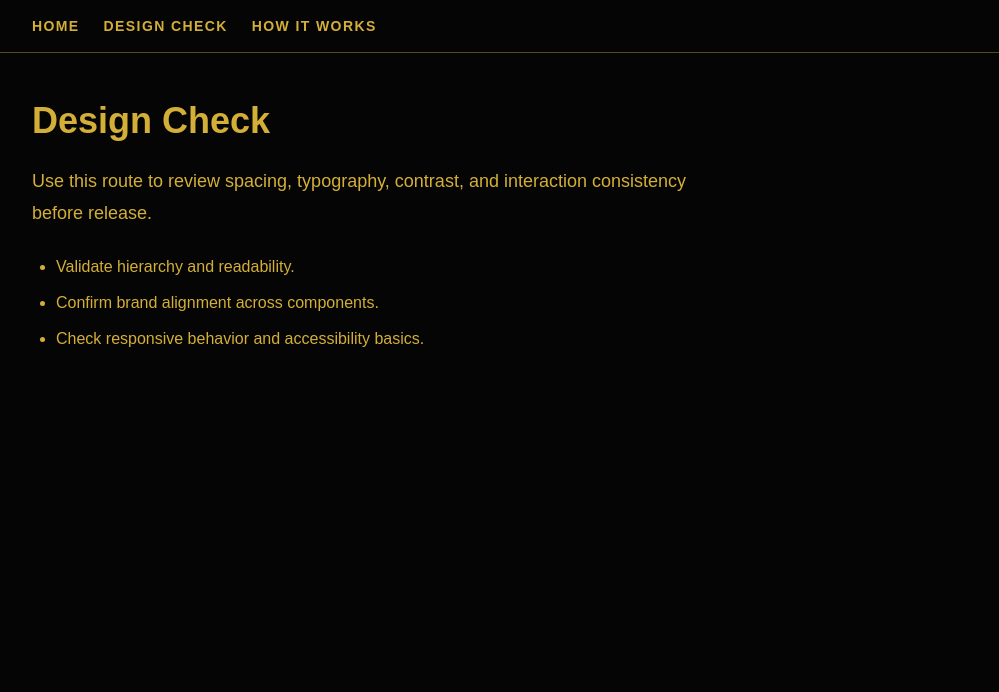
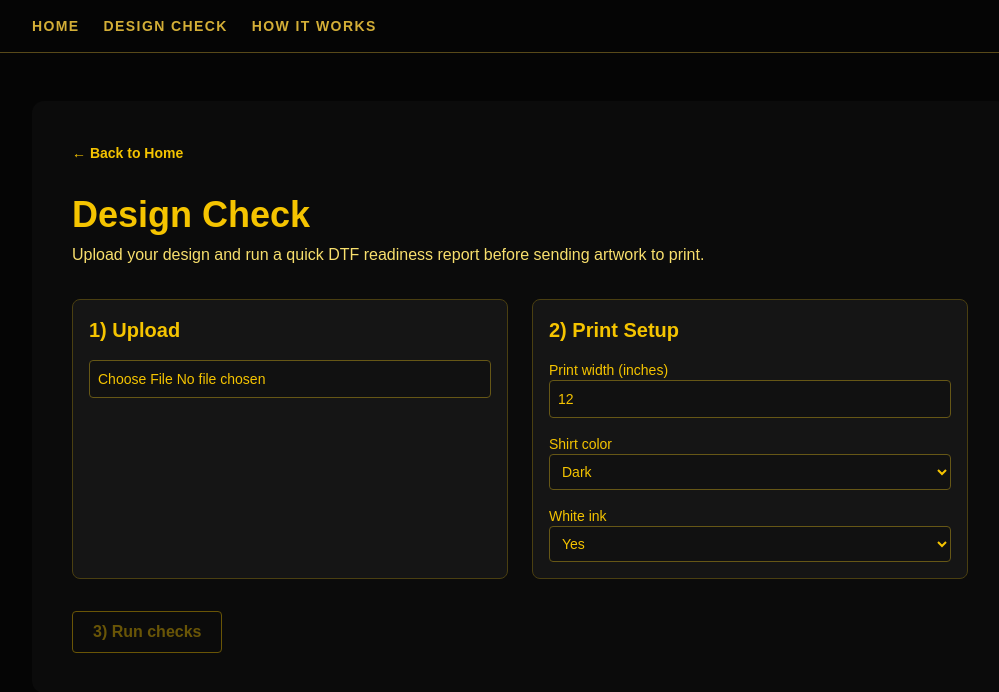
Before and after one commit to reginabaker7-lang/pressready-v2, a Next.js app in the folder app/: page /check in a window 1280 px wide. Shown: the top 692 px of the page, without its empty margins (120-1119 px from the left). Built offline with nearby package versions, Linux system fonts and the light colour scheme.

Commit message:
Implement DTF readiness checker on /check

```diff
--- a/app/app/check/page.tsx
+++ b/app/app/check/page.tsx
@@ -1,16 +1,266 @@
+"use client";
+
+import Link from "next/link";
+import { ChangeEvent, useEffect, useMemo, useState } from "react";
+
+type ShirtColor = "Light" | "Dark";
+type CheckStatus = "Pass" | "Warning" | "Error";
+
+type ResultCard = {
+  title: string;
+  status: CheckStatus;
+  message: string;
+  suggestion?: string;
+};
+
+const statusClasses: Record<CheckStatus, string> = {
+  Pass: "border-emerald-400 text-emerald-300",
+  Warning: "border-amber-400 text-amber-300",
+  Error: "border-rose-400 text-rose-300",
+};
+
 export default function DesignCheckPage() {
+  const [uploadedFile, setUploadedFile] = useState<File | null>(null);
+  const [previewUrl, setPreviewUrl] = useState<string | null>(null);
+  const [imageWidthPx, setImageWidthPx] = useState<number | null>(null);
+  const [imageHeightPx, setImageHeightPx] = useState<number | null>(null);
+  const [printWidthIn, setPrintWidthIn] = useState<number>(12);
+  const [shirtColor, setShirtColor] = useState<ShirtColor>("Dark");
+  const [whiteInk, setWhiteInk] = useState<boolean>(true);
+  const [results, setResults] = useState<ResultCard[] | null>(null);
+
+  const acceptedTypes = useMemo(() => ["image/png", "image/jpeg", "image/svg+xml"], []);
+
+  const getFileExtension = (name: string) => name.split(".").pop()?.toLowerCase() ?? "";
+
+  useEffect(() => {
+    return () => {
+      if (previewUrl) {
+        URL.revokeObjectURL(previewUrl);
+      }
+    };
+  }, [previewUrl]);
+
+  const handleFileChange = (event: ChangeEvent<HTMLInputElement>) => {
+    const file = event.target.files?.[0];
+    setResults(null);
+
+    if (!file) {
+      setUploadedFile(null);
+      setPreviewUrl(null);
+      setImageWidthPx(null);
+      setImageHeightPx(null);
+      return;
+    }
+
+    const extension = getFileExtension(file.name);
+    const validExtension = ["png", "jpg", "jpeg", "svg"].includes(extension);
+
+    if (!acceptedTypes.includes(file.type) && !validExtension) {
+      alert("Please upload a PNG, JPG/JPEG, or SVG file.");
+      event.target.value = "";
+      return;
+    }
+
+    const nextPreviewUrl = URL.createObjectURL(file);
+    const image = new Image();
+    image.onload = () => {
+      setImageWidthPx(image.naturalWidth);
+      setImageHeightPx(image.naturalHeight);
+    };
+    image.onerror = () => {
+      setImageWidthPx(null);
+      setImageHeightPx(null);
+    };
+
+    image.src = nextPreviewUrl;
+    setUploadedFile(file);
+    setPreviewUrl(nextPreviewUrl);
+  };
+
+  const runChecks = () => {
+    if (!uploadedFile || !imageWidthPx || !imageHeightPx || printWidthIn <= 0) {
+      return;
+    }
+
+    const extension = getFileExtension(uploadedFile.name);
+    const isJpg = extension === "jpg" || extension === "jpeg" || uploadedFile.type === "image/jpeg";
+    const effectiveDPI = imageWidthPx / printWidthIn;
+    const roundedDPI = Math.round(effectiveDPI);
+
+    const transparencyCard: ResultCard = isJpg
+      ? {
+          title: "Transparency check",
+          status: "Warning",
+          message: "JPG cannot be transparent.",
+          suggestion: "Use PNG or SVG if you need transparent background areas.",
+        }
+      : {
+          title: "Transparency check",
+          status: "Pass",
+          message: "OK (Transparency supported).",
+        };
+
+    const resolutionCard: ResultCard =
+      effectiveDPI < 150
+        ? {
+            title: "Resolution (effective DPI)",
+            status: "Error",
+            message: `Effective DPI: ${roundedDPI}.`,
+            suggestion: "Increase image pixel width or reduce print width to reach at least 220 DPI.",
+          }
+        : effectiveDPI < 220
+          ? {
+              title: "Resolution (effective DPI)",
+              status: "Warning",
+              message: `Effective DPI: ${roundedDPI}.`,
+              suggestion: "For stronger print sharpness, target 220+ DPI.",
+            }
+          : {
+              title: "Resolution (effective DPI)",
+              status: "Pass",
+              message: `Effective DPI: ${roundedDPI}.`,
+            };
+
+    const whiteInkCard: ResultCard =
+      shirtColor === "Dark" && !whiteInk
+        ? {
+            title: "Dark shirt + white ink",
+            status: "Error",
+            message: "High risk: no white ink.",
+            suggestion: "Enable white ink for dark garments to preserve color vibrancy.",
+          }
+        : {
+            title: "Dark shirt + white ink",
+            status: "Pass",
+            message: "Configuration looks safe for garment color.",
+          };
+
+    const detailCard: ResultCard =
+      imageWidthPx < 2000
+        ? {
+            title: "Small details risk",
+            status: "Warning",
+            message: "May lose fine details when printed large.",
+            suggestion: "Use a wider source image to better preserve intricate elements.",
+          }
+        : {
+            title: "Small details risk",
+            status: "Pass",
+            message: "Pixel width is likely sufficient for finer details.",
+          };
+
+    setResults([transparencyCard, resolutionCard, whiteInkCard, detailCard]);
+  };
+
+  const canRunChecks = Boolean(uploadedFile && imageWidthPx && imageHeightPx && printWidthIn > 0);
+
   return (
-    <section className="space-y-6">
-      <h1 className="text-4xl font-bold">Design Check</h1>
-      <p className="max-w-2xl text-lg leading-8">
-        Use this route to review spacing, typography, contrast, and interaction consistency before
-        release.
-      </p>
-      <ul className="list-disc space-y-2 pl-6 text-base leading-7">
-        <li>Validate hierarchy and readability.</li>
-        <li>Confirm brand alignment across components.</li>
-        <li>Check responsive behavior and accessibility basics.</li>
-      </ul>
+    <section className="space-y-8 rounded-xl bg-[#0b0b0b] p-6 text-[#f5c400] md:p-10">
+      <Link className="inline-flex items-center text-sm font-semibold hover:underline" href="/">
+        ← Back to Home
+      </Link>
+
+      <header className="space-y-2">
+        <h1 className="text-4xl font-bold">Design Check</h1>
+        <p className="max-w-3xl text-base text-[#f8df6d]">
+          Upload your design and run a quick DTF readiness report before sending artwork to print.
+        </p>
+      </header>
+
+      <div className="grid gap-6 md:grid-cols-2">
+        <div className="space-y-4 rounded-lg border border-[#4a3f11] bg-[#151515] p-4">
+          <h2 className="text-xl font-semibold">1) Upload</h2>
+          <input
+            accept=".png,.jpg,.jpeg,.svg,image/png,image/jpeg,image/svg+xml"
+            className="w-full rounded border border-[#665716] bg-[#111] p-2 text-sm"
+            onChange={handleFileChange}
+            type="file"
+          />
+          {previewUrl && (
+            <div className="space-y-3">
+              <img
+                alt="Uploaded design preview"
+                className="h-44 w-44 rounded border border-[#665716] object-contain"
+                src={previewUrl}
+              />
+              <p className="text-sm text-[#f8df6d]">
+                Size: {imageWidthPx ?? "-"} x {imageHeightPx ?? "-"} px
+              </p>
+            </div>
+          )}
+        </div>
+
+        <div className="space-y-4 rounded-lg border border-[#4a3f11] bg-[#151515] p-4">
+          <h2 className="text-xl font-semibold">2) Print Setup</h2>
+
+          <label className="block space-y-2 text-sm">
+            <span>Print width (inches)</span>
+            <input
+              className="w-full rounded border border-[#665716] bg-[#111] p-2"
+              min={0.1}
+              onChange={(e) => setPrintWidthIn(Number(e.target.value))}
+              step={0.1}
+              type="number"
+              value={printWidthIn}
+            />
+          </label>
+
+          <label className="block space-y-2 text-sm">
+            <span>Shirt color</span>
+            <select
+              className="w-full rounded border border-[#665716] bg-[#111] p-2"
+              onChange={(e) => setShirtColor(e.target.value as ShirtColor)}
+              value={shirtColor}
+            >
+              <option value="Light">Light</option>
+              <option value="Dark">Dark</option>
+            </select>
+          </label>
+
+          <label className="block space-y-2 text-sm">
+            <span>White ink</span>
+            <select
+              className="w-full rounded border border-[#665716] bg-[#111] p-2"
+              onChange={(e) => setWhiteInk(e.target.value === "Yes")}
+              value={whiteInk ? "Yes" : "No"}
+            >
+              <option value="Yes">Yes</option>
+              <option value="No">No</option>
+            </select>
+          </label>
+        </div>
+      </div>
+
+      <button
+        className="rounded border border-[#f5c400] px-5 py-2 font-semibold disabled:cursor-not-allowed disabled:opacity-40"
+        disabled={!canRunChecks}
+        onClick={runChecks}
+        type="button"
+      >
+        3) Run checks
+      </button>
+
+      {results && (
+        <section className="space-y-4">
+          <h2 className="text-2xl font-bold">DTF Readiness Report</h2>
+          <div className="grid gap-4 md:grid-cols-2">
+            {results.map((result) => (
+              <article
+                className={`rounded-lg border bg-[#171717] p-4 ${statusClasses[result.status]}`}
+                key={result.title}
+              >
+                <p className="text-xs font-bold uppercase tracking-wider">{result.status}</p>
+                <h3 className="mt-1 text-lg font-semibold text-[#f5c400]">{result.title}</h3>
+                <p className="mt-2 text-sm text-[#f5e7ab]">{result.message}</p>
+                {result.suggestion && (
+                  <p className="mt-2 text-sm text-[#f8df6d]">Fix: {result.suggestion}</p>
+                )}
+              </article>
+            ))}
+          </div>
+        </section>
+      )}
     </section>
   );
 }
```
